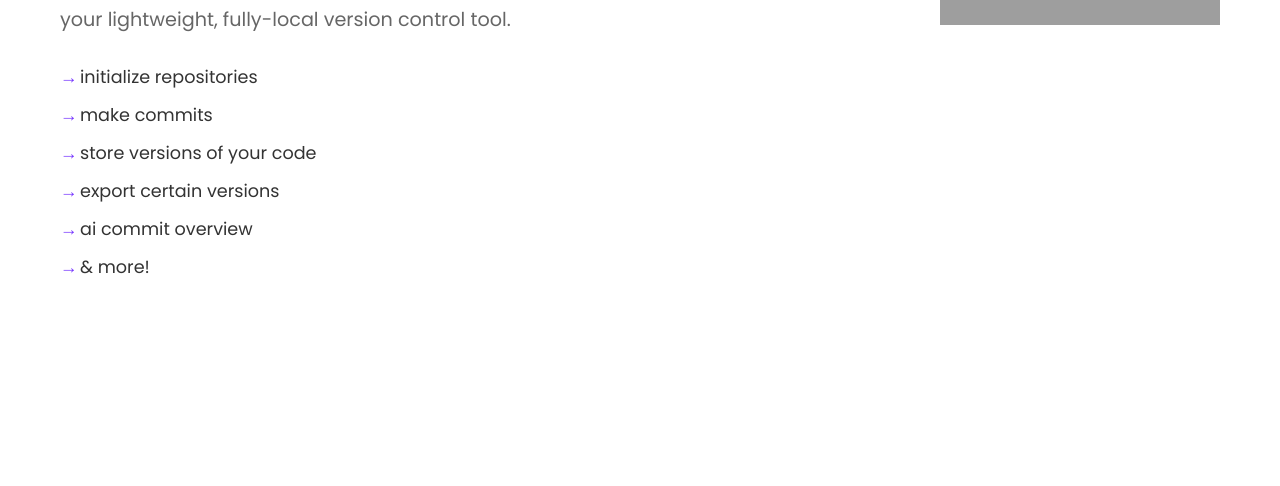
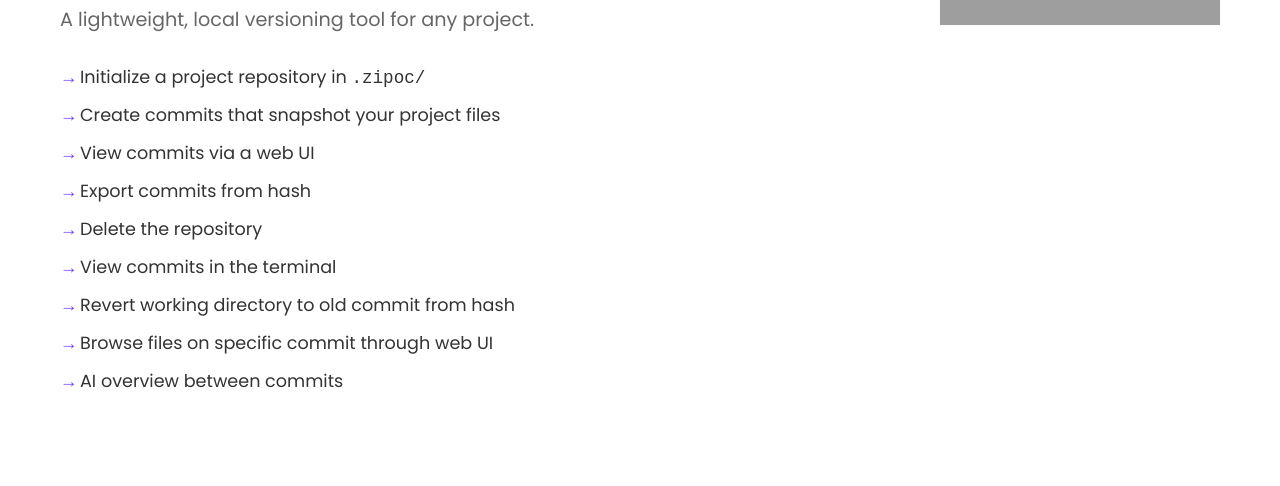
Before and after one commit to jimmydin7/zipoc, a plain HTML site: page docs/index.html in a window 1280 px wide. Shown: the part 354-840 px from the top of the page. Before the commit the page ends 800 px from the top, so only its background shows below. Drawn offline with Linux system fonts and the light colour scheme; grey boxes are pictures that could not be loaded.

Commit message:
fixing up the docs

```diff
--- a/docs/index.html
+++ b/docs/index.html
@@ -3,17 +3,18 @@
 <head>
   <meta charset="UTF-8" />
   <meta name="viewport" content="width=device-width, initial-scale=1.0" />
-  <title>Zipoc v0.1</title>
+  <title>Zipoc v0.1 Documentation</title>
   <link href="https://fonts.googleapis.com/css2?family=Poppins:wght@400;600&display=swap" rel="stylesheet" />
-  <link rel="stylesheet" href="css/style.css">
+  <link rel="stylesheet" href="css/style.css" />
 </head>
 <body>
   <header>
     <div class="logo">
-      <img src="https://hc-cdn.hel1.your-objectstorage.com/s/v3/26ae6e45b7019b5fb0dd4a340ffe414222412d61_image.png" alt="Zipoc-v1" />
+      <img src="https://hc-cdn.hel1.your-objectstorage.com/s/v3/26ae6e45b7019b5fb0dd4a340ffe414222412d61_image.png" alt="Zipoc Logo" />
     </div>
     <nav>
       <a href="#installation">Installation</a>
+      <a href="#usage">Usage</a>
       <a href="#commands">Commands</a>
       <a href="https://github.com/jimmydin7/zipoc"><b>Github</b></a>
     </nav>
@@ -22,16 +23,17 @@
   <main class="hero">
     <section class="intro">
       <h1>Welcome to the <span>zipoc</span> Docs</h1>
-    <p class="tagline">your lightweight, fully-local version control tool.</p>
-
-
+      <p class="tagline">A lightweight, local versioning tool for any project.</p>
       <ul class="features">
-      <li><span class="arrow"></span> initialize repositories</li>
-      <li><span class="arrow"></span> make commits</li>
-      <li><span class="arrow"></span> store versions of your code</li>
-      <li><span class="arrow"></span> export certain versions</li>
-      <li><span class="arrow"></span> ai commit overview</li>
-      <li><span class="arrow"></span> & more!</li>
+        <li>Initialize a project repository in <code>.zipoc/</code></li>
+        <li>Create commits that snapshot your project files</li>
+        <li>View commits via a web UI</li>
+        <li>Export commits from hash</li>
+        <li>Delete the repository</li>
+        <li>View commits in the terminal</li>
+        <li>Revert working directory to old commit from hash</li>
+        <li>Browse files on specific commit through web UI</li>
+        <li>AI overview between commits</li>
       </ul>
     </section>
     <aside class="microicons">
@@ -40,6 +42,5 @@
   </main>
 
 
-
 </body>
 </html>
```
Lines whose indentation alone changed are shown as unchanged.
